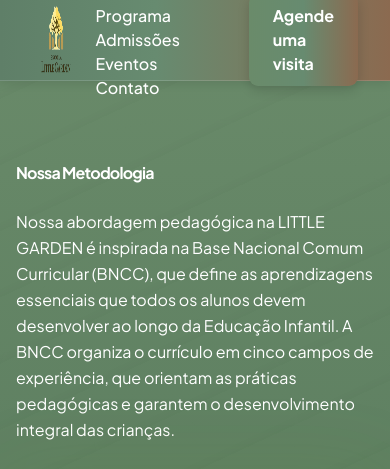
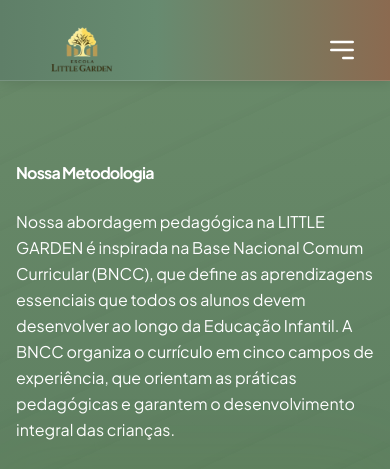
Before and after one commit to ellenrs4/lt2, a plain HTML site: page metodologia.html in a window 390 px wide. Shown: the top 469 px of the page. Drawn offline with nearby package versions, Linux system fonts and the light colour scheme.

Commit message:
Update metodologia.html

```diff
--- a/metodologia.html
+++ b/metodologia.html
@@ -38,6 +38,14 @@
                 },
             },
         }
+
+          const menuButton = document.querySelector(".menu-button");
+  const nav = document.querySelector(".nav");
+
+  menuButton.addEventListener("click", () => {
+    nav.classList.toggle("active");
+  });
+
     </script>
     <style>
         .icon-path {
@@ -99,7 +107,6 @@
   border-bottom: 1px solid rgba(255, 255, 255, 0.15);
   backdrop-filter: blur(8px);
   z-index: 100;
-            /* Aumentado para ficar acima da textura */
   box-shadow: 0 2px 10px rgba(0, 0, 0, 0.1);
 }
 
@@ -121,6 +128,11 @@
 }
 
 /* ====== NAV ====== */
+.nav {
+  display: flex;
+  align-items: center;
+}
+
 .nav a {
   margin: 0 1rem;
   text-decoration: none;
@@ -156,6 +168,57 @@
 /* ====== MENU MOBILE ====== */
 .menu-button {
   display: none;
+  background: none;
+  border: none;
+  cursor: pointer;
+  color: #fff;
+}
+
+.menu-icon {
+  width: 32px;
+  height: 32px;
+}
+
+/* ====== RESPONSIVIDADE ====== */
+@media (max-width: 900px) {
+  .header-content {
+    flex-wrap: wrap;
+  }
+
+  .nav {
+    position: absolute;
+    top: 5rem;
+    right: 0;
+    background: rgba(95, 127, 104, 0.98);
+    flex-direction: column;
+    width: 100%;
+    max-height: 0;
+    overflow: hidden;
+    text-align: center;
+    transition: max-height 0.4s ease;
+  }
+
+  .nav a {
+    display: block;
+    margin: 1rem 0;
+    font-size: 1.2rem;
+  }
+
+  .nav.active {
+    max-height: 400px; /* abre o menu */
+  }
+
+  .btn-visit {
+    display: none; /* Esconde o botão no mobile */
+  }
+
+  .menu-button {
+    display: block;
+  }
+
+  .logo {
+    height: 100px;
+  }
 }
 
         /* ===== FOOTER ===== */
@@ -236,16 +299,18 @@
             transform: scale(1.15);
         }
     </style>
+        <link href="https://fonts.googleapis.com/css2?family=Material+Symbols+Outlined" rel="stylesheet" />
 </head>
 
-<body class="bg-background-light dark:bg-background-dark font-display text-content-light dark:text-content-dark">
-    <div class="relative flex min-h-screen w-full flex-col overflow-x-hidden">
+<body class="bg-background-light dark:bg-background-dark font-display">
+    <div class="flex flex-col min-h-screen">
+         <!-- ===== HEADER ===== -->
 <!-- ===== HEADER ===== -->
 <header class="header">
   <div class="container">
     <div class="header-content">
       <div class="logo-area">
-                        <img src="logo.png" alt="Logo Little Garden" class="logo">
+        <img src="logo.png" alt="Logo Little Garden" class="logo" />
       </div>
 
       <nav class="nav">
@@ -258,15 +323,15 @@
 
       <a href="#" class="btn-visit">Agende uma visita</a>
 
-                    <button class="menu-button">
+      <button class="menu-button" aria-label="Abrir menu">
         <svg class="menu-icon" viewBox="0 0 24 24" fill="none" stroke="currentColor">
-                            <path d="M4 6h16M4 12h16m-7 6h7" stroke-linecap="round" stroke-linejoin="round"
-                                stroke-width="2" />
+          <path d="M4 6h16M4 12h16m-7 6h7" stroke-linecap="round" stroke-linejoin="round" stroke-width="2" />
         </svg>
       </button>
     </div>
   </div>
 </header>
+
         <main class="flex-1">
             <section class="py-20 sm:py-24 lg:py-32">
                 <div class="mx-auto max-w-7xl px-4 sm:px-6 lg:px-8">
@@ -441,4 +506,5 @@
 
 </body>
 
+
 </html>
```
Lines whose indentation alone changed are shown as unchanged.
